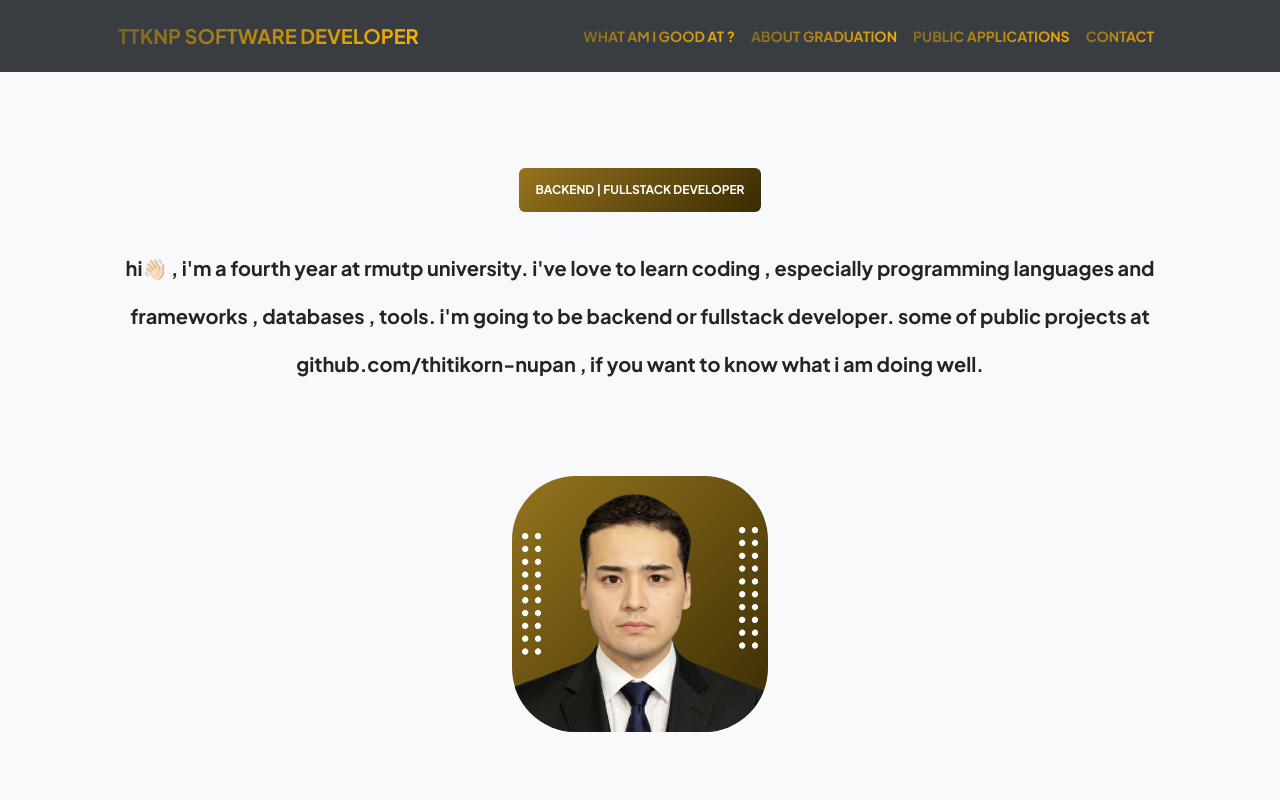
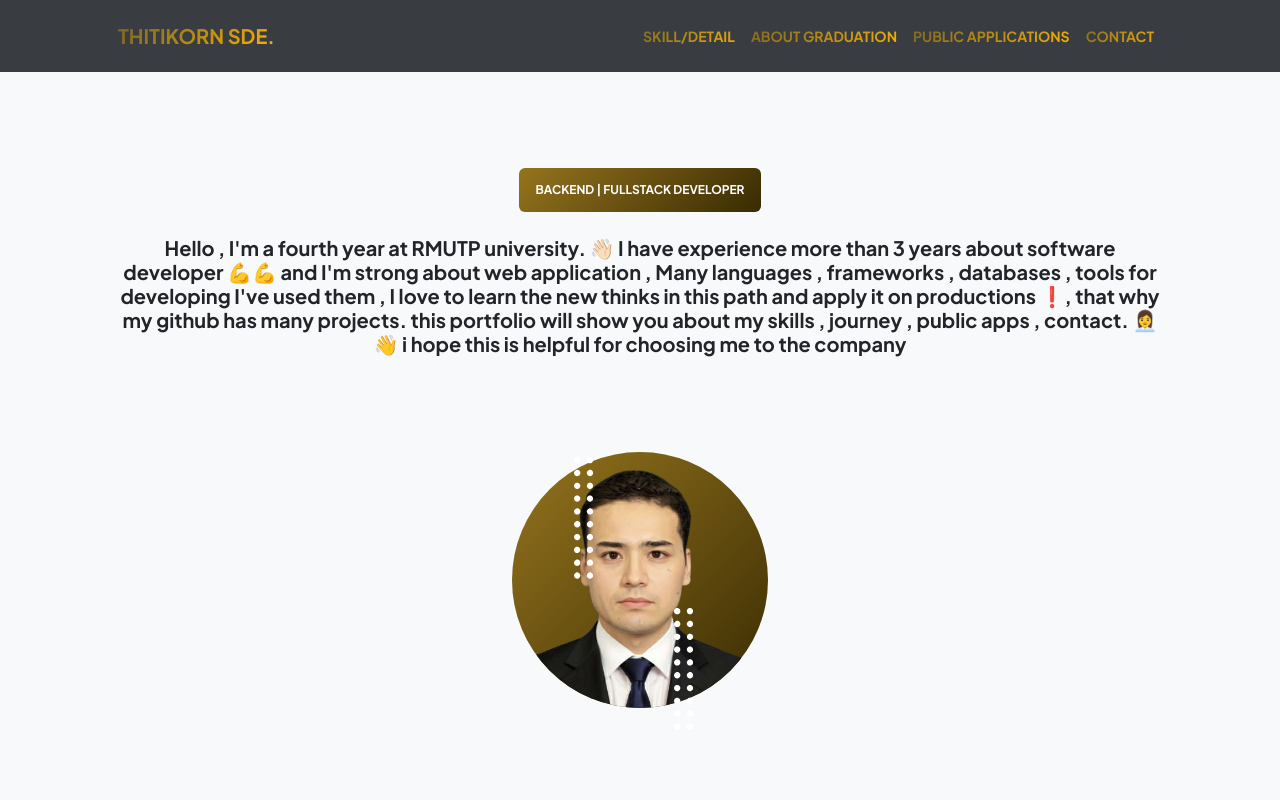
Before and after one commit to Thitikorn-Nupan/angular-portfolio, an Angular app: page / in a window 1280 px wide. Shown: the top 800 px of the page. Built offline with nearby package versions, Linux system fonts and the light colour scheme.

Commit message:
update and deployed

```diff
--- a/src/app/details/details.component.html
+++ b/src/app/details/details.component.html
@@ -43,7 +43,19 @@
                       <br/>
                     </ng-container>
                     <code [style]="{'backgroundColor':'#f1f1f1','padding':'2px'}">"Sources"</code> :
-                    <a [style]="{'backgroundColor':'#f1f1f1','padding':'2px','textDecoration': 'none' ,'color':'#2c3e50'}"  [href]="detail.href" target="_blank">{{detail.label}}</a>
+                    <ng-container *ngIf="!detail.extraHref">
+                      <a [style]="{'backgroundColor':'#f1f1f1','padding':'2px','textDecoration': 'none' ,'color':'#2c3e50'}"  [href]="detail.href" target="_blank">{{detail.label}}</a>
+                    </ng-container>
+                    <ng-container *ngIf="detail.extraHref"><br/>
+                      [
+                      <br/>
+                      <a [style]="{'backgroundColor':'#f1f1f1','padding':'2px','textDecoration': 'none' ,'color':'#2c3e50'}"  [href]="detail.href" target="_blank">{{detail.label}}</a>
+                      ,
+                      <br/>
+                      <a [style]="{'backgroundColor':'#f1f1f1','padding':'2px','textDecoration': 'none' ,'color':'#2c3e50'}"  [href]="detail.extraHref.href" target="_blank">{{detail.extraHref.label}}</a>
+                      <br/>
+                      ]
+                    </ng-container>
                     <br/>
                   </code>
                 </p>
--- a/src/app/details/details.component.ts
+++ b/src/app/details/details.component.ts
@@ -16,6 +16,10 @@ export class DetailsComponent {
     href : string ,
     label : string ,
     imagesDemo? : string[] ,
+    extraHref? : {
+      href : string ,
+      label : string ,
+    }
   } []
 
   constructor() {
@@ -550,6 +554,8 @@ export class DetailsComponent {
                     "Handler Exceptions" , <br/>
                     "MySQL Database" , <br/>
                     "Relations Tables" , <br/>
+                    "Microservices" , <br/>
+                    "Parent & Child Modules" , <br/>
                     "HTTP Protocol" <br/>
                     ]
         `,
@@ -558,7 +564,11 @@ export class DetailsComponent {
                     ]
         `,
         href:'assets/pdf/doc-rest-api.pdf',
-        label : 'Document'
+        label : '"Document (PDF)"',
+        extraHref : {
+          href:'http://www.thitikorn-nupan.com/app/example/',
+          label : '"www.thitikorn-nupan.com/app/example"',
+        }
       }
     ]
   }
--- a/src/app/header/header.component.html
+++ b/src/app/header/header.component.html
@@ -5,18 +5,18 @@
         <!-- Header text content-->
         <div class="text-center text-xxl-start">
           <div class="badge bg-gradient-primary-to-secondary text-white mb-4 p-3"><div class="text-uppercase">Backend | Fullstack Developer</div></div>
-          <h1 class="fw-bolder mb-5"><span class=" d-inline" style="font-size: 20px">{{description}}</span></h1>
+          <h1 class="fw-bolder mb-5"><span class="d-block" style="font-size: 20px">{{description}}</span></h1>
         </div>
       </div>
       <div class="col-xxl-7">
         <!-- Header profile picture-->
         <div class="d-flex justify-content-center mt-5 mt-xxl-0">
-          <div class="profile bg-gradient-primary-to-secondary mb-4">
+          <div class="profile bg-gradient-primary-to-secondary mb-4" style="border-radius: 100%;">
 
             <!-- TIP: For best results, use a photo with a transparent background like the demo example below-->
             <!-- Watch a tutorial on how to do this on YouTube (link)-->
             <img class="profile-img" [src]="image.src" alt="..." [style]="image.style" />
-            <div class="dots-1">
+            <div class="dots-1" style="margin: 105px 65px 65px;">
               <!-- SVG Dots-->
               <svg version="1.1" xmlns="http://www.w3.org/2000/svg" xmlns:xlink="http://www.w3.org/1999/xlink" x="0px" y="0px" viewBox="0 0 191.6 1215.4" style="enable-background: new 0 0 191.6 1215.4" xml:space="preserve">
                                             <g transform="translate(0.000000,1280.000000) scale(0.100000,-0.100000)">
@@ -43,8 +43,8 @@
                                             </g>
                                         </svg>
               <!-- END of SVG dots-->
-            </div>
-            <div class="dots-3">
+            </div >
+            <div class="dots-3"  style="margin: 52px">
               <!-- SVG Dots-->
               <svg version="1.1" xmlns="http://www.w3.org/2000/svg" xmlns:xlink="http://www.w3.org/1999/xlink" x="0px" y="0px" viewBox="0 0 191.6 1215.4" style="enable-background: new 0 0 191.6 1215.4" xml:space="preserve">
                                             <g transform="translate(0.000000,1280.000000) scale(0.100000,-0.100000)">
--- a/src/app/header/header.component.ts
+++ b/src/app/header/header.component.ts
@@ -11,9 +11,12 @@ export class HeaderComponent {
 
   constructor() {
     this.image = {
-      style : {'borderRadius':'25%','objectFit': 'cover','width':'inherit','maxWidth':'640px'},
+      style : {'borderRadius':'85%','objectFit': 'cover','width':'inherit','maxWidth':'640px'},
       src : 'assets/images/me.png'
     };
-    this.description = 'hi👋🏻 , i\'m a fourth year at rmutp university. i\'ve love to learn coding , especially programming languages and frameworks , databases , tools. i\'m going to be backend or fullstack developer. some of public projects at github.com/thitikorn-nupan , if you want to know what i am doing well.'
+    // this.description = 'hi👋🏻 , i\'m a fourth year at rmutp university. i\'ve love to learn coding , especially programming languages and frameworks , databases , tools. i\'m going to be backend or fullstack developer. some of public projects at github.com/thitikorn-nupan , if you want to know what i am doing well.'
+    this.description = 'Hello , I\'m a fourth year at RMUTP university. 👋🏻  I have experience more than 3 years about software developer 💪💪 and I\'m strong about web application , \n' +
+      'Many languages , frameworks , databases , tools for developing I\'ve used them , I love to learn the new thinks in this path and apply it on productions ❗, \n' +
+      'that why my github has many projects. this portfolio will show you about my skills , journey , public apps , contact. 👩‍💼👋 i hope this is helpful for choosing me to the company'
   }
 }
--- a/src/app/menubar/menubar.component.ts
+++ b/src/app/menubar/menubar.component.ts
@@ -11,8 +11,8 @@ export class MenubarComponent {
 
   constructor() {
     this.aLinks = [
-      {text:'TTKNP SOFTWARE DEVELOPER',href:'#top'},
-      {text:'What am i good at ?',href:'#skills'},
+      {text:'THITIKORN SDE.',href:'#top'},
+      {text:'Skill/Detail',href:'#skills'},
       {text:'About graduation',href:'#about'},
       {text:'Public Applications',href:'#apps'},
       {text:'Contact',href:'#contact'},
```
